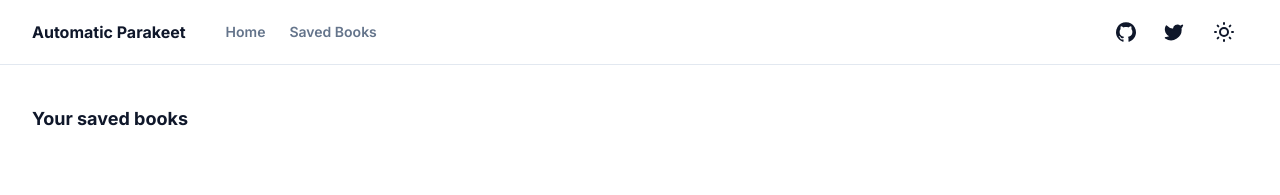
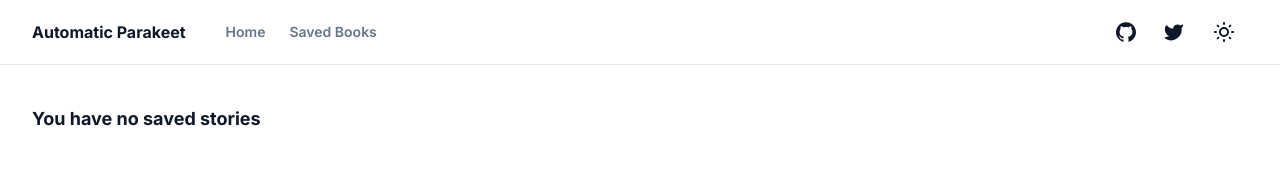
Before and after one commit to littleplato/automatic-parakeet, a Next.js app: page /saved-books in a window 1280 px wide. Shown: the top 195 px of the page. Built offline with nearby package versions, Linux system fonts and the light colour scheme.

Commit message:
Story 5: Improve grammar (#5)

```diff
--- a/app/saved-books/page.tsx
+++ b/app/saved-books/page.tsx
@@ -4,12 +4,26 @@ import React from 'react';
 import { useStoryStore } from '@/src/store';
 import BasicStoryCard from '@/components/basic-story-card';
 
+const Title = ({ numberOfStories }: { numberOfStories: number }) => {
+  let title = '';
+  if (!numberOfStories) {
+    title = 'You have no saved stories';
+  }
+  if (numberOfStories === 1) {
+    title = 'Your saved story';
+  }
+  if (numberOfStories > 1) {
+    title = 'Your saved stories';
+  }
+  return <h1 className="text-lg font-bold">{title}</h1>;
+};
+
 export default function SavedBooksPage() {
   const stories = useStoryStore((state) => state.stories);
   return (
     <section className="container grid items-center pb-8 pt-6 md:py-10">
       <div className="flex-col space-y-4">
-        <h1 className="text-lg font-bold">Your saved books</h1>
+        <Title numberOfStories={stories.length} />
         {stories.map((story) => (
           <BasicStoryCard key={story.id} {...story} />
         ))}
--- a/config/site.ts
+++ b/config/site.ts
@@ -15,6 +15,6 @@ export const siteConfig = {
   ],
   links: {
     twitter: 'https://twitter.com/',
-    github: 'https://github.com/',
+    github: 'https://github.com/weejerrick/automatic-parakeet',
   },
 };
```
Also changed, not shown: components/site-header.tsx (+11 -12 lines).
